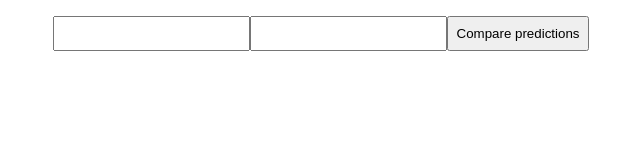
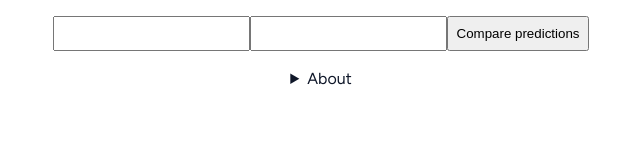
Before and after one commit to ForrestWeiswolf/manifold-compare-predictions, a Preact app: page / in a window 1280 px wide. Shown: the top 160 px of the page, without its empty margins (319-959 px from the left). Built offline with nearby package versions, Linux system fonts and the light colour scheme.

Commit message:
Add an 'about' footer

```diff
--- a/src/index.tsx
+++ b/src/index.tsx
@@ -48,6 +48,7 @@ export function App() {
 	};
 
 	return (
+		<div>
 			<main>
 				<div className="username-input-container">
 					<input type="text" name="username1" value={usernames[0]}
@@ -78,6 +79,19 @@ export function App() {
 				</div>
 				}
 			</main>
+			<footer>
+				<details>
+					<summary>About</summary>
+					<p>This is a tool to compare the predictions of two users on Manifold.</p>
+					<p>It shows markets on which both users have made bets, and the probability of each user's last bet on that market.</p>
+					<br />
+					<small>
+						<p>View the source code on <a href="https://github.com/ForrestWeiswolf/manifold-points-of-discussion">GitHub</a>.</p>
+						<p>Created by Forrest Wolf (<a href='https://forrestweiswolf.github.io'>website</a>; <a href='https://github.com/ForrestWeiswolf'>GitHub</a>; <a href='https://manifold.markets/Forrest'>Manifold</a>).</p>
+					</small>
+				</details>
+			</footer>
+		</div>
 	);
 }
 
--- a/src/style.css
+++ b/src/style.css
@@ -27,7 +27,6 @@ body {
 	margin-bottom: 1rem;
 }
 
-
 @media (max-width: 639px) {
 	#app {
 		margin: 2rem;
@@ -50,6 +49,14 @@ body {
 	color: rgb(15 23 41);
 }
 
+p {
+	margin: 0;
+}
+
+footer {
+	margin-top: 1rem;
+}
+
 button {
   padding: 0.5rem;
 }
```
Lines whose indentation alone changed are shown as unchanged.
